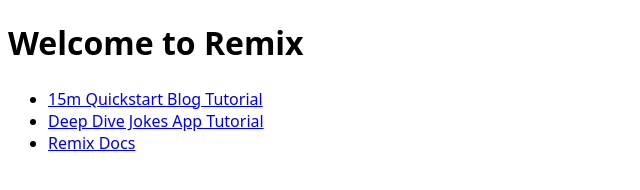
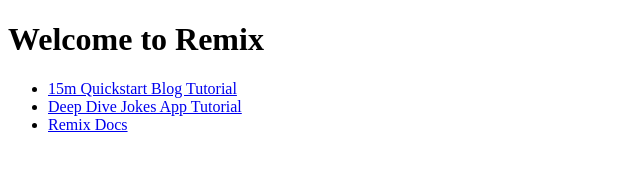
Before and after one commit to GoldenRetriever01/typescriptcharge, a Remix or React Router app in the folder remix-app/: page / in a window 1280 px wide. Shown: the whole page, without its empty margins (0-640 px from the left). Built offline with nearby package versions, Linux system fonts and the light colour scheme; the framework itself is replaced by a stand-in of ours.

Commit message:
i swear to christ

```diff
--- a/remix-app/app/routes/index.tsx
+++ b/remix-app/app/routes/index.tsx
@@ -1,6 +1,6 @@
 export default function Index() {
   return (
-    <div style={{ fontFamily: "system-ui, sans-serif", lineHeight: "1.4" }}>
+    <div>
       <h1>Welcome to Remix</h1>
       <ul>
         <li>
```
